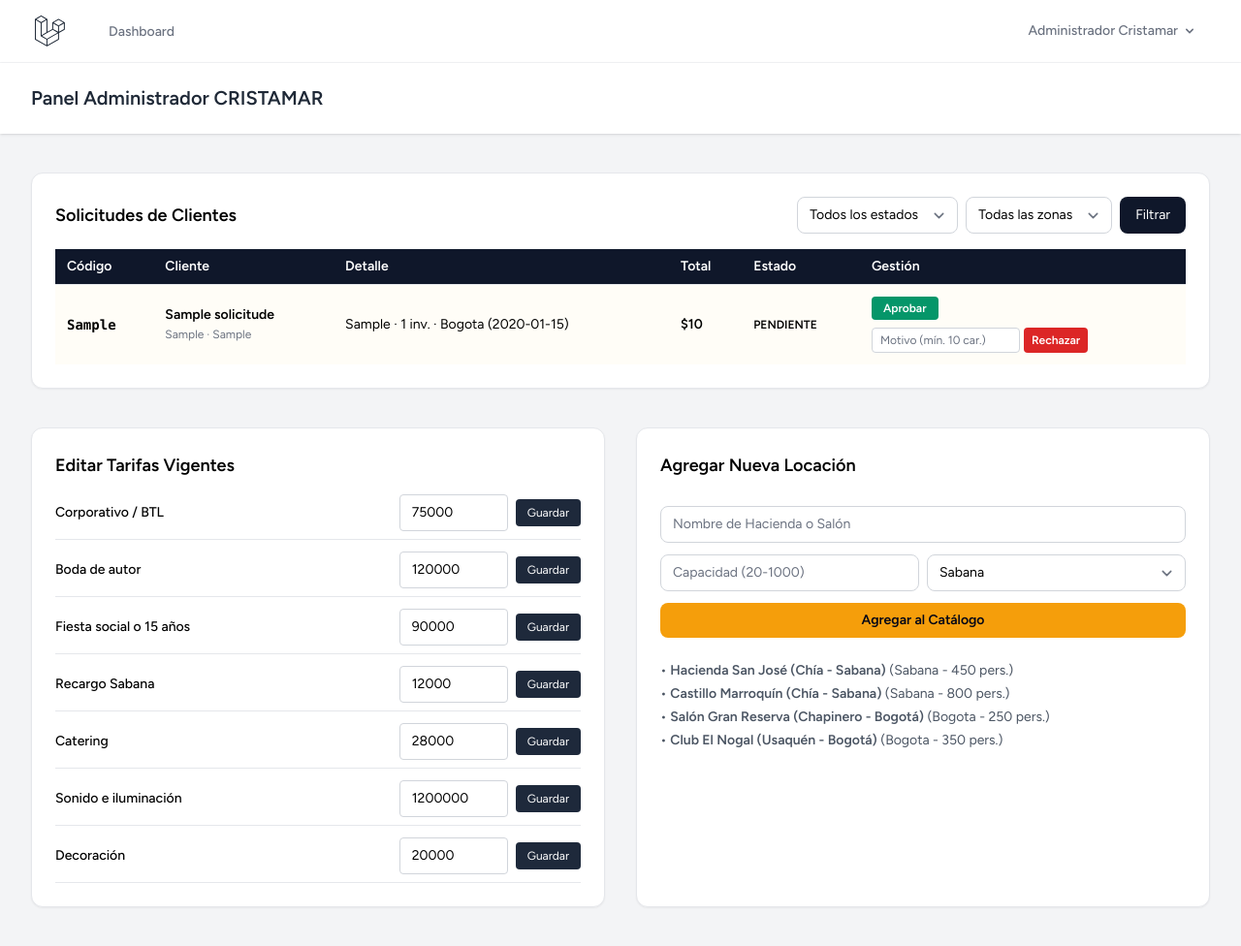
After one commit to sara-mar-lang/cristamar-webapp, a Laravel app: page /admin/panel in a window 1280 px wide. The commit adds this page. Shown: the whole page at 97% size. Run offline with Laravel 12, Linux system fonts and the light colour scheme; a user stored in the database is signed in; data comes from the database, SQL or seed files in the repository; tables that the repository leaves empty hold one stand-in row (values such as "Sample post"); style sheets or scripts are compiled from the project's sources.

Commit message:
feat: aplicacion web Cristamar completa (cotizador, roles y panel admin)

```diff
--- /dev/null
+++ b/resources/views/admin/panel.blade.php
@@ -0,0 +1,119 @@
+<x-app-layout>
+    <x-slot name="header">
+        <h2 class="font-semibold text-xl text-gray-800 leading-tight">Panel Administrador CRISTAMAR</h2>
+    </x-slot>
+
+    <div class="py-10 max-w-7xl mx-auto px-4 sm:px-6 lg:px-8 space-y-10">
+        @if(session('status'))
+            <div class="bg-emerald-100 border border-emerald-400 text-emerald-800 px-4 py-3 rounded-lg">{{ session('status') }}</div>
+        @endif
+        @if($errors->any())
+            <div class="bg-red-100 border border-red-400 text-red-800 px-4 py-3 rounded-lg">{{ $errors->first() }}</div>
+        @endif
+
+        <section class="bg-white p-6 rounded-xl shadow-sm border">
+            <div class="flex flex-wrap justify-between items-center gap-4 mb-4">
+                <h3 class="text-lg font-bold">Solicitudes de Clientes</h3>
+                <form method="GET" class="flex gap-2">
+                    <select name="estado" class="rounded-lg border-gray-300 text-sm">
+                        <option value="">Todos los estados</option>
+                        <option value="pendiente" @selected(request('estado')=='pendiente')>Pendiente</option>
+                        <option value="aprobada" @selected(request('estado')=='aprobada')>Aprobada</option>
+                        <option value="rechazada" @selected(request('estado')=='rechazada')>Rechazada</option>
+                    </select>
+                    <select name="zona" class="rounded-lg border-gray-300 text-sm">
+                        <option value="">Todas las zonas</option>
+                        <option value="Bogota" @selected(request('zona')=='Bogota')>Bogotá</option>
+                        <option value="Sabana" @selected(request('zona')=='Sabana')>Sabana</option>
+                    </select>
+                    <button class="bg-slate-900 text-white px-4 py-2 rounded-lg text-sm">Filtrar</button>
+                </form>
+            </div>
+
+            <div class="overflow-x-auto">
+                <table class="min-w-full divide-y divide-gray-200 text-sm">
+                    <thead class="bg-slate-900 text-white">
+                        <tr>
+                            <th class="px-3 py-2 text-left">Código</th>
+                            <th class="px-3 py-2 text-left">Cliente</th>
+                            <th class="px-3 py-2 text-left">Detalle</th>
+                            <th class="px-3 py-2 text-left">Total</th>
+                            <th class="px-3 py-2 text-left">Estado</th>
+                            <th class="px-3 py-2 text-left">Gestión</th>
+                        </tr>
+                    </thead>
+                    <tbody class="divide-y">
+                        @foreach($solicitudes as $sol)
+                            <tr class="{{ $sol->estado === 'pendiente' ? 'bg-amber-50/40' : '' }}">
+                                <td class="px-3 py-3 font-mono font-bold">{{ $sol->codigo }}</td>
+                                <td class="px-3 py-3">
+                                    <strong>{{ $sol->nombre }}</strong><br>
+                                    <span class="text-xs text-gray-500">{{ $sol->correo }} · {{ $sol->celular }}</span>
+                                </td>
+                                <td class="px-3 py-3">{{ $sol->tipo_evento }} · {{ $sol->invitados }} inv. · {{ $sol->zona }} ({{ $sol->fecha_evento }})</td>
+                                <td class="px-3 py-3 font-bold">${{ number_format($sol->total_estimado, 0, ',', '.') }}</td>
+                                <td class="px-3 py-3 uppercase text-xs font-bold">{{ $sol->estado }}</td>
+                                <td class="px-3 py-3">
+                                    @if($sol->estado === 'pendiente')
+                                        <div class="flex flex-col gap-2">
+                                            <form method="POST" action="{{ route('admin.aprobar', $sol) }}">
+                                                @csrf
+                                                <button class="bg-emerald-600 text-white px-3 py-1 rounded text-xs font-bold">Aprobar</button>
+                                            </form>
+                                            <form method="POST" action="{{ route('admin.rechazar', $sol) }}" class="flex gap-1">
+                                                @csrf
+                                                <input type="text" name="motivo" placeholder="Motivo (mín. 10 car.)" required minlength="10" class="text-xs rounded border-gray-300 px-2 py-1">
+                                                <button class="bg-red-600 text-white px-2 py-1 rounded text-xs font-bold">Rechazar</button>
+                                            </form>
+                                        </div>
+                                    @else
+                                        <span class="text-xs text-gray-500">{{ $sol->motivo_estado }}</span>
+                                    @endif
+                                </td>
+                            </tr>
+                        @endforeach
+                    </tbody>
+                </table>
+            </div>
+        </section>
+
+        <div class="grid md:grid-cols-2 gap-8">
+            <section class="bg-white p-6 rounded-xl shadow-sm border">
+                <h3 class="text-lg font-bold mb-4">Editar Tarifas Vigentes</h3>
+                <div class="space-y-3">
+                    @foreach($tarifas as $tarifa)
+                        <form method="POST" action="{{ route('admin.tarifas.update', $tarifa) }}" class="flex justify-between items-center gap-2 border-b pb-2">
+                            @csrf @method('PATCH')
+                            <span class="text-sm font-medium">{{ $tarifa->nombre }}</span>
+                            <div class="flex items-center gap-2">
+                                <input type="number" name="precio" value="{{ $tarifa->precio }}" min="1" max="9999999" class="w-28 text-sm rounded border-gray-300">
+                                <button class="bg-slate-800 text-white px-3 py-1.5 rounded text-xs">Guardar</button>
+                            </div>
+                        </form>
+                    @endforeach
+                </div>
+            </section>
+
+            <section class="bg-white p-6 rounded-xl shadow-sm border">
+                <h3 class="text-lg font-bold mb-4">Agregar Nueva Locación</h3>
+                <form method="POST" action="{{ route('admin.locaciones.store') }}" class="space-y-3 mb-6">
+                    @csrf
+                    <input type="text" name="nombre" placeholder="Nombre de Hacienda o Salón" required class="w-full rounded-lg border-gray-300 text-sm">
+                    <div class="grid grid-cols-2 gap-2">
+                        <input type="number" name="capacidad_max" placeholder="Capacidad (20-1000)" min="20" max="1000" required class="rounded-lg border-gray-300 text-sm">
+                        <select name="zona" class="rounded-lg border-gray-300 text-sm">
+                            <option value="Sabana">Sabana</option>
+                            <option value="Bogota">Bogotá</option>
+                        </select>
+                    </div>
+                    <button class="bg-amber-500 text-slate-950 font-bold px-4 py-2 rounded-lg text-sm w-full">Agregar al Catálogo</button>
+                </form>
+                <ul class="text-sm space-y-1 text-gray-600">
+                    @foreach($locaciones as $loc)
+                        <li>• <strong>{{ $loc->nombre }}</strong> ({{ $loc->zona }} - {{ $loc->capacidad_max }} pers.)</li>
+                    @endforeach
+                </ul>
+            </section>
+        </div>
+    </div>
+</x-app-layout>
```
Also changed, not shown: resources/views/cotizador.blade.php (+0 -10 lines), resources/views/welcome.blade.php (+9 -13 lines).
